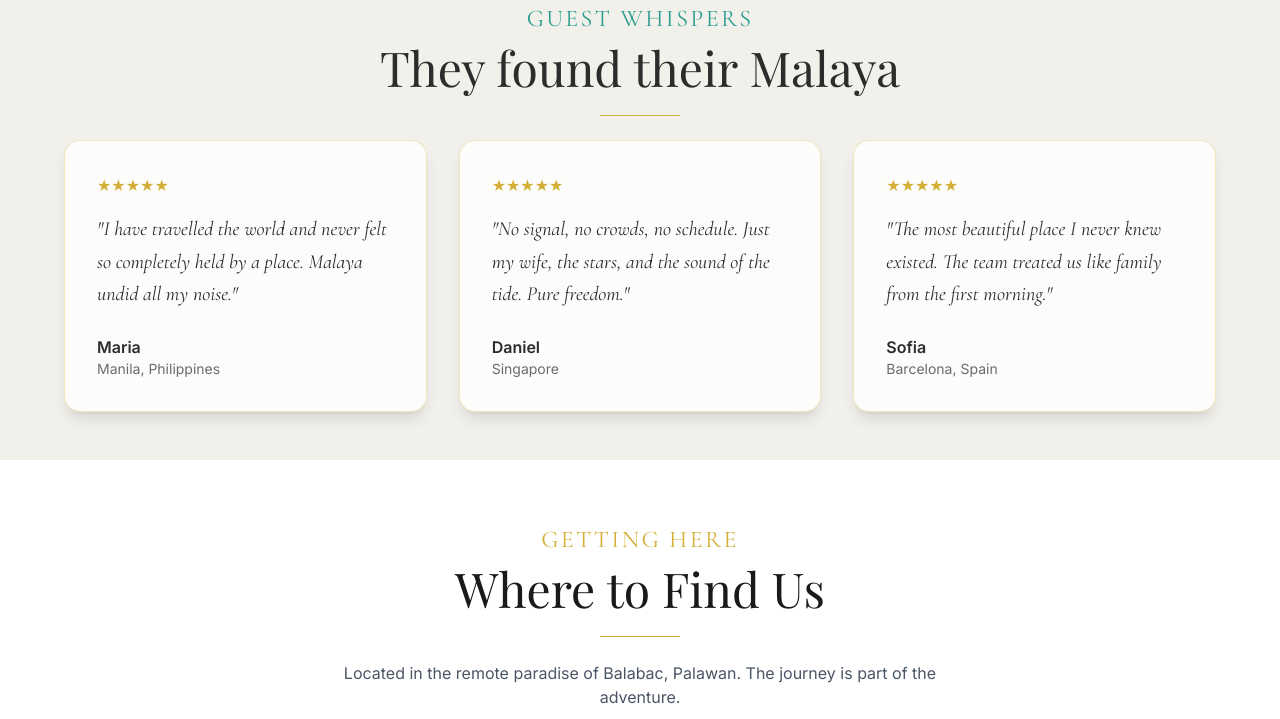
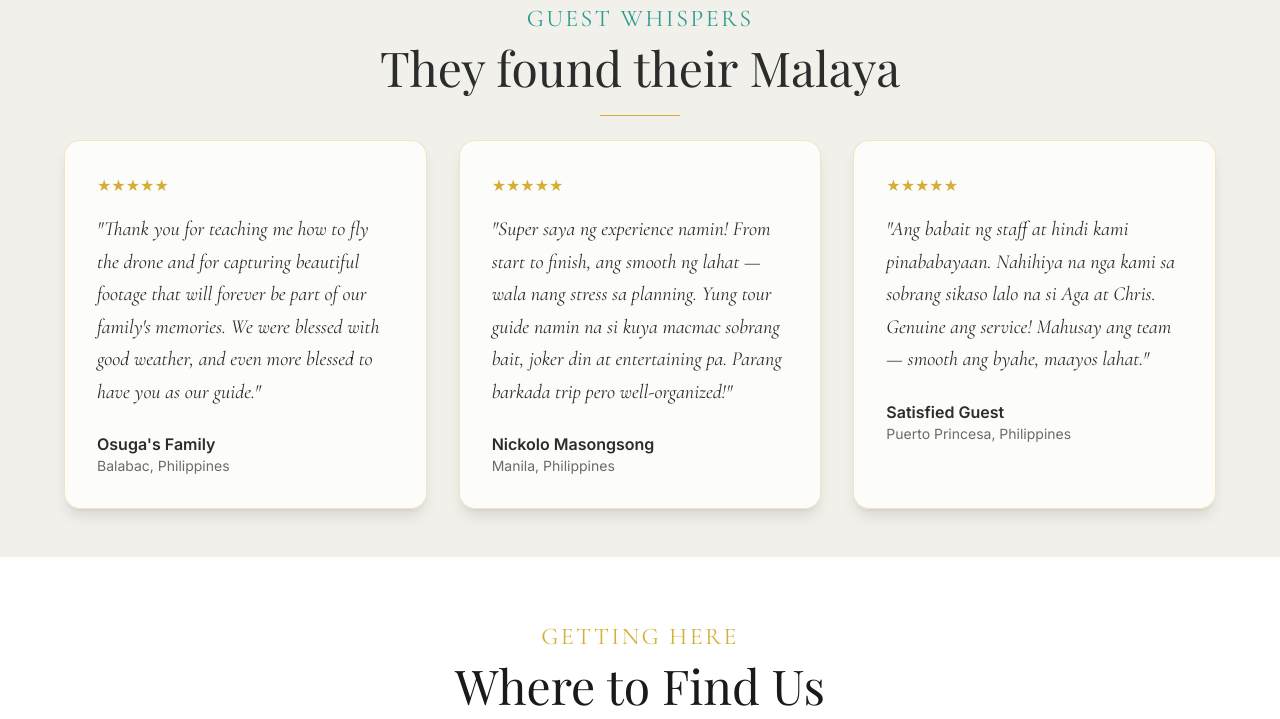
Before and after one commit to nicholohq/Kamp-Malaya, a website built with Vite: page index.html in a window 1280 px wide. Shown: the part 4585-5304 px from the top of the page. Built offline with nearby package versions, Linux system fonts and the light colour scheme; files whose address does not match are found by name; a web font is replaced by a local one.

Commit message:
Fixed funnel.html background

```diff
--- a/funnel.html
+++ b/funnel.html
@@ -49,7 +49,7 @@
 
 <section class="relative overflow-hidden">
   <div class="absolute inset-0 bg-cover bg-center"
-       style="background-image:url('/gallery/panorama.webp');"></div>
+       style="background-image:url('/gallery/panorama.jpg');"></div>
   <div class="absolute inset-0 bg-gradient-to-b from-black/45 via-black/35 to-black/60"></div>
 
   <div class="relative z-10 max-w-5xl mx-auto px-5 pt-16 pb-20 md:pt-24 md:pb-28 text-center">
--- a/index.html
+++ b/index.html
@@ -355,26 +355,28 @@
   </div>
 
   <div class="max-w-6xl mx-auto grid md:grid-cols-3 gap-8 mt-6">
-    <!-- card 1 -->
+    <!-- Card 1 - Osuga's Family -->
     <div class="reveal bg-white/80 backdrop-blur-sm rounded-2xl p-8 shadow-lg border border-gold/30 hover:border-gold transition-all">
       <div class="flex gap-1 text-gold mb-4">★★★★★</div>
-      <p class="font-quote text-charcoal text-xl leading-relaxed italic">"I have travelled the world and never felt so completely held by a place. Malaya undid all my noise."</p>
-      <p class="mt-6 font-semibold text-charcoal">Maria</p>
+      <p class="font-quote text-charcoal text-xl leading-relaxed italic">"Thank you for teaching me how to fly the drone and for capturing beautiful footage that will forever be part of our family's memories. We were blessed with good weather, and even more blessed to have you as our guide."</p>
+      <p class="mt-6 font-semibold text-charcoal">Osuga's Family</p>
+      <p class="text-graytext text-sm">Balabac, Philippines</p>
+    </div>
+
+    <!-- Card 2 - Nickolo Masongsong -->
+    <div class="reveal reveal-delay-1 bg-white/80 backdrop-blur-sm rounded-2xl p-8 shadow-lg border border-gold/30 hover:border-gold transition-all">
+      <div class="flex gap-1 text-gold mb-4">★★★★★</div>
+      <p class="font-quote text-charcoal text-xl leading-relaxed italic">"Super saya ng experience namin! From start to finish, ang smooth ng lahat — wala nang stress sa planning. Yung tour guide namin na si kuya macmac sobrang bait, joker din at entertaining pa. Parang barkada trip pero well-organized!"</p>
+      <p class="mt-6 font-semibold text-charcoal">Nickolo Masongsong</p>
       <p class="text-graytext text-sm">Manila, Philippines</p>
     </div>
-    <!-- card 2 -->
-    <div class="reveal reveal-delay-1 bg-white/80 backdrop-blur-sm rounded-2xl p-8 shadow-lg border border-gold/30 hover:border-gold transition-all">
-      <div class="flex gap-1 text-gold mb-4">★★★★★</div>
-      <p class="font-quote text-charcoal text-xl leading-relaxed italic">"No signal, no crowds, no schedule. Just my wife, the stars, and the sound of the tide. Pure freedom."</p>
-      <p class="mt-6 font-semibold text-charcoal">Daniel</p>
-      <p class="text-graytext text-sm">Singapore</p>
-    </div>
-    <!-- card 3 -->
+
+    <!-- Card 3 - Motet's Guest -->
     <div class="reveal reveal-delay-2 bg-white/80 backdrop-blur-sm rounded-2xl p-8 shadow-lg border border-gold/30 hover:border-gold transition-all">
       <div class="flex gap-1 text-gold mb-4">★★★★★</div>
-      <p class="font-quote text-charcoal text-xl leading-relaxed italic">"The most beautiful place I never knew existed. The team treated us like family from the first morning."</p>
-      <p class="mt-6 font-semibold text-charcoal">Sofia</p>
-      <p class="text-graytext text-sm">Barcelona, Spain</p>
+      <p class="font-quote text-charcoal text-xl leading-relaxed italic">"Ang babait ng staff at hindi kami pinababayaan. Nahihiya na nga kami sa sobrang sikaso lalo na si Aga at Chris. Genuine ang service! Mahusay ang team — smooth ang byahe, maayos lahat."</p>
+      <p class="mt-6 font-semibold text-charcoal">Satisfied Guest</p>
+      <p class="text-graytext text-sm">Puerto Princesa, Philippines</p>
     </div>
   </div>
 </section>
```
